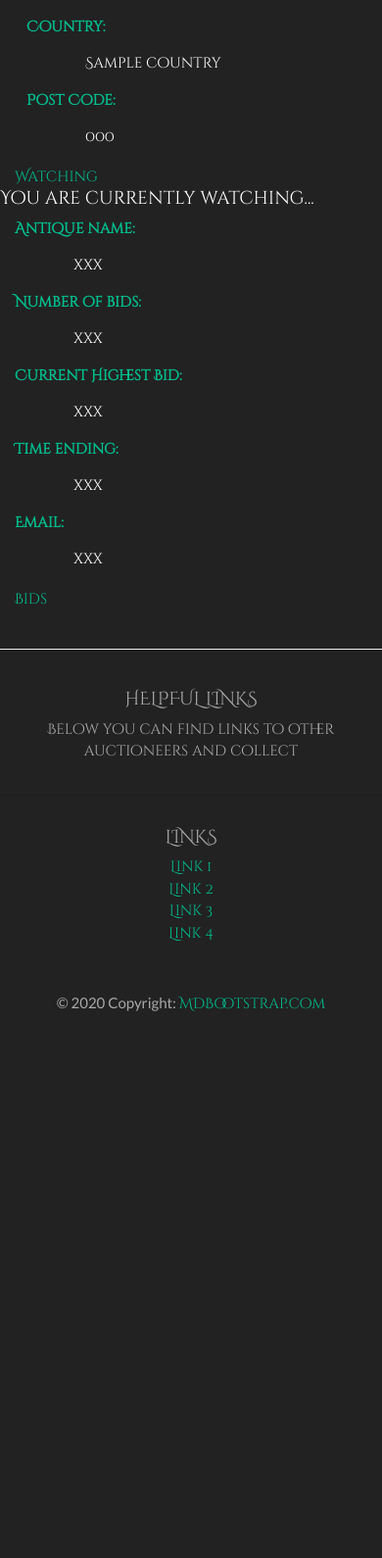
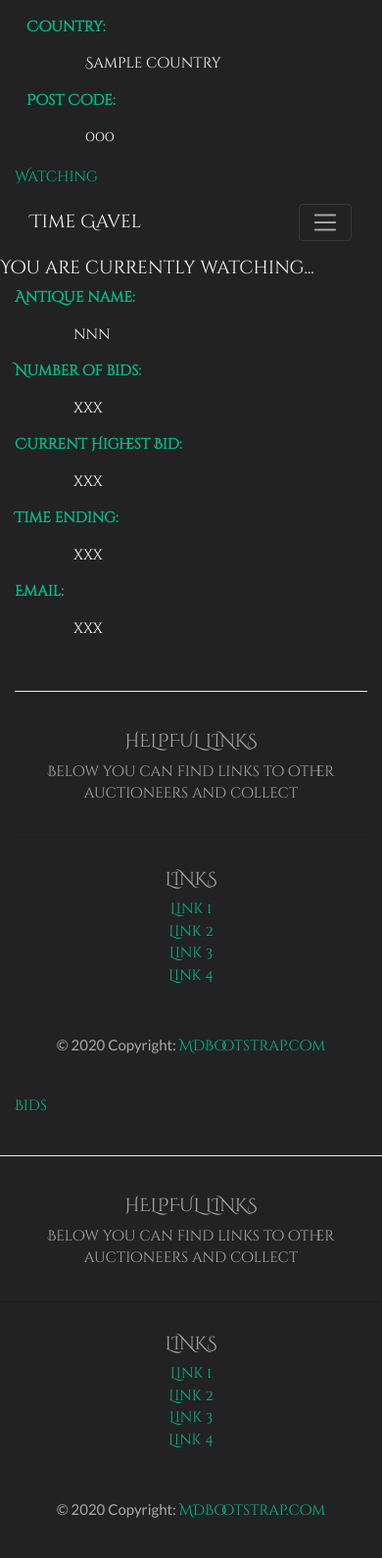
Before and after one commit to Didgerydont/fullstack-milestone, a Django app: template accounts/templates/profile.html in a window 390 px wide. Shown: the part 1041-2631 px from the top of the page at 98% size. Before the commit the page ends 2073 px from the top, so only its background shows below. Run offline with Django 3.2, Linux system fonts and the light colour scheme; the template is opened without the code that fills it: most values are stand-ins (such as "Sample title", 1, 10 or a date in 2020); some libraries are stand-ins or nearby versions; some web fonts are replaced.

Commit message:
still having issues getting this watchlist working, might scrap it

```diff
--- a/accounts/templates/profile.html
+++ b/accounts/templates/profile.html
@@ -1,4 +1,3 @@
-
 {% extends 'base.html' %}
 
 {% block page_title %}{{ user }}'s Profile{% endblock %}
@@ -56,7 +55,7 @@
 </div>
 
 <div class="container-fluid">
-<a href="#">Watching</a>
+<a href="{% url 'auction:display_watchlist' user %}">Watching</a>
 {% include 'watchlist.html'%}
 </div>
 
--- a/auction/templates/watchlist.html
+++ b/auction/templates/watchlist.html
@@ -1,3 +1,12 @@
+{% extends 'base.html' %}
+
+{% block page_title %}{{ user }}'s Watchlist{% endblock %}
+
+{% block page_heading %}{{ user }}'s Watchlist{% endblock %}
+
+{% block content %}
+
+
 <div class="row">
     <div class="col-xs-12 text-center">
         <div class="watch-title">
@@ -5,13 +14,15 @@
         </div>
     </div>
 </div>
+
+{% if watchlist%}
 <div class="row">
     <div class="col-xs-12 col-md-6">
         <div class="watch-items">
-            {% for watch in watchlist%}
+            {% for watch in watchlist %}
             <dl>
                 <dt>Antique name:</dt>
-                <dd>xxx</dd>
+                <dd>nnn</dd>
                 <dt>Number of bids:</dt>
                 <dd>xxx</dd>
                 <dt>Current Highest Bid:</dt>
@@ -27,3 +38,13 @@
         </div>
     </div>
 </div>
+{% else %}
+<div class="row">
+    <div class="col-xs-12 col-md-6">
+        <h2>You are currently not watching any items</h2>
+    </div>
+
+</div>
+{% endif %}
+
+{% endblock %}
```
Also changed, not shown: auction/views.py (+8 -4 lines).
